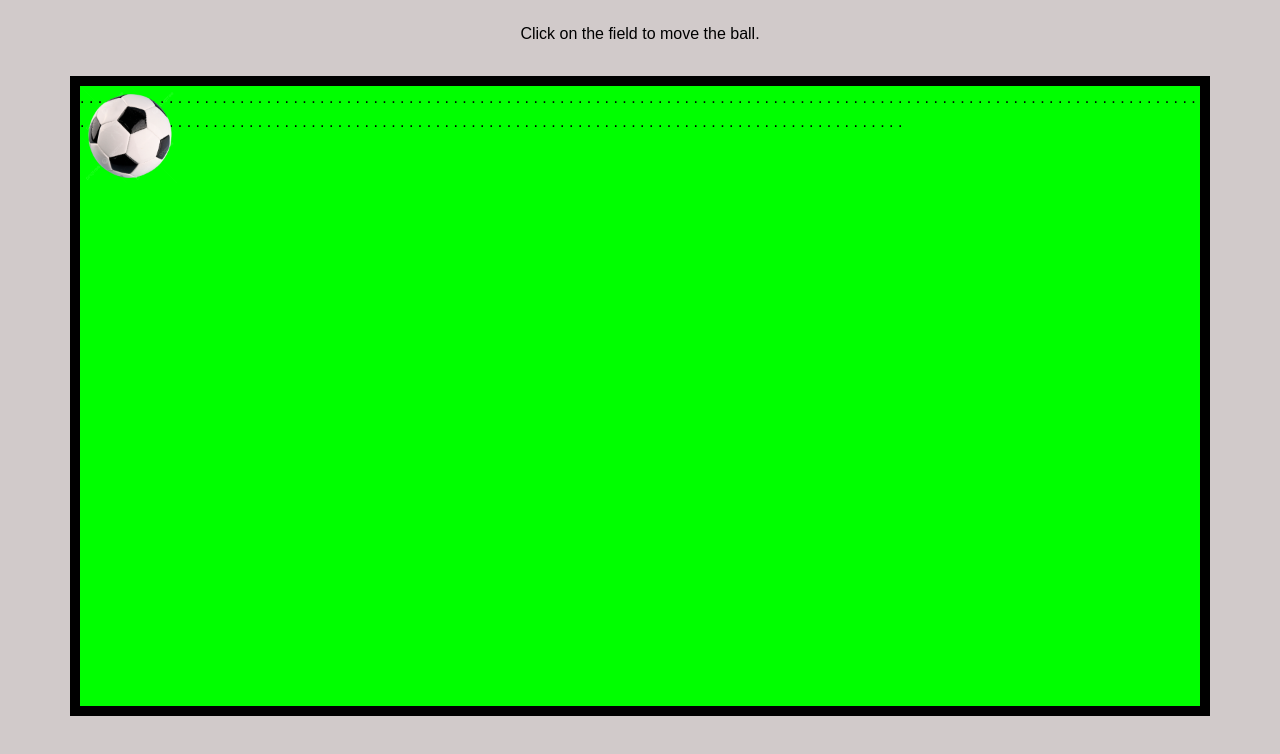
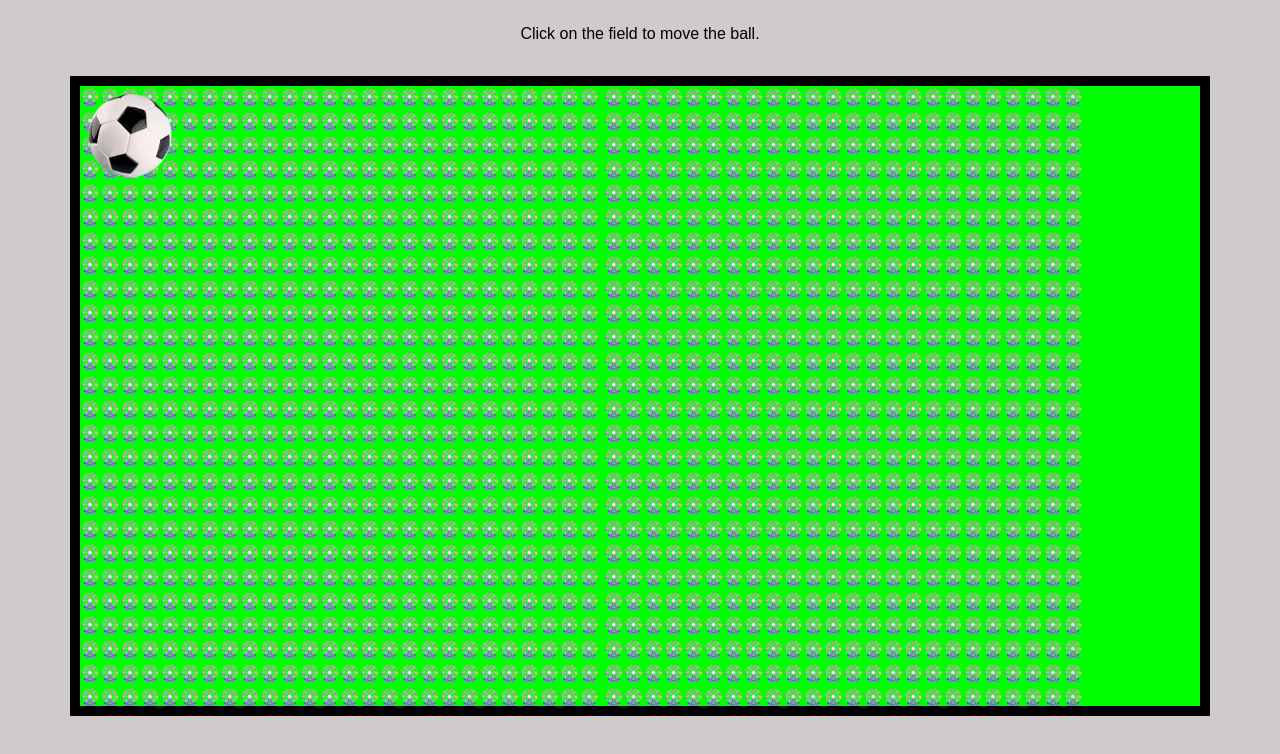
Before and after one commit to ElenaWebDev984/Game_with_Ball, a plain HTML site: page index.html in a window 1280 px wide. Shown: the part 62-816 px from the top of the page. Drawn offline with Linux system fonts and the light colour scheme.

Commit message:
fin project

```diff
--- a/index.html
+++ b/index.html
@@ -11,9 +11,68 @@
 		<h1>Game with Ball</h1>
 		<p>Click on the field to move the ball.</p>
 		<div id="field">
-			<img src="./assets/images/soccer_ball.jpg" alt="soccer ball" id="ball">. . . . . . . . . . . . . . . . . . . . . . . . . . . . . . . . . . . . . . . . . . . . . . . . . . . . . . . . . . . . . . . . . . . . . . . . . . . . . . . . . . . . . . . . . . . . . . . . .
-			. . . . . . . . . . . . . . . . . . . . . . . . . . . . . . . . . . . . . . . . . . . . . . . . . . . . . . . . . . . . . . . . . . . . . . . . . . . . . . . . . . . . . . . . . . . . . . . . . . . . . . . . . . . . . . . . . . . . . . . . . .
+			<img src="./assets/images/soccer_ball.jpg" alt="soccer ball" id="ball">
+			🎡🎡🎡🎡🎡🎡🎡🎡🎡🎡🎡🎡🎡🎡🎡🎡🎡🎡🎡🎡🎡🎡🎡🎡🎡🎡
+			🎡🎡🎡🎡🎡🎡🎡🎡🎡🎡🎡🎡🎡🎡🎡🎡🎡🎡🎡🎡🎡🎡🎡🎡<br>
+			🎡🎡🎡🎡🎡🎡🎡🎡🎡🎡🎡🎡🎡🎡🎡🎡🎡🎡🎡🎡🎡🎡🎡🎡🎡🎡
+			🎡🎡🎡🎡🎡🎡🎡🎡🎡🎡🎡🎡🎡🎡🎡🎡🎡🎡🎡🎡🎡🎡🎡🎡<br>
+			🎡🎡🎡🎡🎡🎡🎡🎡🎡🎡🎡🎡🎡🎡🎡🎡🎡🎡🎡🎡🎡🎡🎡🎡🎡🎡
+			🎡🎡🎡🎡🎡🎡🎡🎡🎡🎡🎡🎡🎡🎡🎡🎡🎡🎡🎡🎡🎡🎡🎡🎡<br>
+			🎡🎡🎡🎡🎡🎡🎡🎡🎡🎡🎡🎡🎡🎡🎡🎡🎡🎡🎡🎡🎡🎡🎡🎡🎡🎡
+			🎡🎡🎡🎡🎡🎡🎡🎡🎡🎡🎡🎡🎡🎡🎡🎡🎡🎡🎡🎡🎡🎡🎡🎡<br>
+			🎡🎡🎡🎡🎡🎡🎡🎡🎡🎡🎡🎡🎡🎡🎡🎡🎡🎡🎡🎡🎡🎡🎡🎡🎡🎡
+			🎡🎡🎡🎡🎡🎡🎡🎡🎡🎡🎡🎡🎡🎡🎡🎡🎡🎡🎡🎡🎡🎡🎡🎡<br>
+			🎡🎡🎡🎡🎡🎡🎡🎡🎡🎡🎡🎡🎡🎡🎡🎡🎡🎡🎡🎡🎡🎡🎡🎡🎡🎡
+			🎡🎡🎡🎡🎡🎡🎡🎡🎡🎡🎡🎡🎡🎡🎡🎡🎡🎡🎡🎡🎡🎡🎡🎡<br>
+			🎡🎡🎡🎡🎡🎡🎡🎡🎡🎡🎡🎡🎡🎡🎡🎡🎡🎡🎡🎡🎡🎡🎡🎡🎡🎡
+			🎡🎡🎡🎡🎡🎡🎡🎡🎡🎡🎡🎡🎡🎡🎡🎡🎡🎡🎡🎡🎡🎡🎡🎡<br>
+			🎡🎡🎡🎡🎡🎡🎡🎡🎡🎡🎡🎡🎡🎡🎡🎡🎡🎡🎡🎡🎡🎡🎡🎡🎡🎡
+			🎡🎡🎡🎡🎡🎡🎡🎡🎡🎡🎡🎡🎡🎡🎡🎡🎡🎡🎡🎡🎡🎡🎡🎡<br>
+			🎡🎡🎡🎡🎡🎡🎡🎡🎡🎡🎡🎡🎡🎡🎡🎡🎡🎡🎡🎡🎡🎡🎡🎡🎡🎡
+			🎡🎡🎡🎡🎡🎡🎡🎡🎡🎡🎡🎡🎡🎡🎡🎡🎡🎡🎡🎡🎡🎡🎡🎡<br>
+			🎡🎡🎡🎡🎡🎡🎡🎡🎡🎡🎡🎡🎡🎡🎡🎡🎡🎡🎡🎡🎡🎡🎡🎡🎡🎡
+			🎡🎡🎡🎡🎡🎡🎡🎡🎡🎡🎡🎡🎡🎡🎡🎡🎡🎡🎡🎡🎡🎡🎡🎡<br>
+			🎡🎡🎡🎡🎡🎡🎡🎡🎡🎡🎡🎡🎡🎡🎡🎡🎡🎡🎡🎡🎡🎡🎡🎡🎡🎡
+			🎡🎡🎡🎡🎡🎡🎡🎡🎡🎡🎡🎡🎡🎡🎡🎡🎡🎡🎡🎡🎡🎡🎡🎡<br>
+			🎡🎡🎡🎡🎡🎡🎡🎡🎡🎡🎡🎡🎡🎡🎡🎡🎡🎡🎡🎡🎡🎡🎡🎡🎡🎡
+			🎡🎡🎡🎡🎡🎡🎡🎡🎡🎡🎡🎡🎡🎡🎡🎡🎡🎡🎡🎡🎡🎡🎡🎡<br>
+			🎡🎡🎡🎡🎡🎡🎡🎡🎡🎡🎡🎡🎡🎡🎡🎡🎡🎡🎡🎡🎡🎡🎡🎡🎡🎡
+			🎡🎡🎡🎡🎡🎡🎡🎡🎡🎡🎡🎡🎡🎡🎡🎡🎡🎡🎡🎡🎡🎡🎡🎡<br>
+			🎡🎡🎡🎡🎡🎡🎡🎡🎡🎡🎡🎡🎡🎡🎡🎡🎡🎡🎡🎡🎡🎡🎡🎡🎡🎡
+			🎡🎡🎡🎡🎡🎡🎡🎡🎡🎡🎡🎡🎡🎡🎡🎡🎡🎡🎡🎡🎡🎡🎡🎡<br>
+			🎡🎡🎡🎡🎡🎡🎡🎡🎡🎡🎡🎡🎡🎡🎡🎡🎡🎡🎡🎡🎡🎡🎡🎡🎡🎡
+			🎡🎡🎡🎡🎡🎡🎡🎡🎡🎡🎡🎡🎡🎡🎡🎡🎡🎡🎡🎡🎡🎡🎡🎡<br>
+			🎡🎡🎡🎡🎡🎡🎡🎡🎡🎡🎡🎡🎡🎡🎡🎡🎡🎡🎡🎡🎡🎡🎡🎡🎡🎡
+			🎡🎡🎡🎡🎡🎡🎡🎡🎡🎡🎡🎡🎡🎡🎡🎡🎡🎡🎡🎡🎡🎡🎡🎡<br>
+			🎡🎡🎡🎡🎡🎡🎡🎡🎡🎡🎡🎡🎡🎡🎡🎡🎡🎡🎡🎡🎡🎡🎡🎡🎡🎡
+			🎡🎡🎡🎡🎡🎡🎡🎡🎡🎡🎡🎡🎡🎡🎡🎡🎡🎡🎡🎡🎡🎡🎡🎡<br>
+			🎡🎡🎡🎡🎡🎡🎡🎡🎡🎡🎡🎡🎡🎡🎡🎡🎡🎡🎡🎡🎡🎡🎡🎡🎡🎡
+			🎡🎡🎡🎡🎡🎡🎡🎡🎡🎡🎡🎡🎡🎡🎡🎡🎡🎡🎡🎡🎡🎡🎡🎡<br>
+			🎡🎡🎡🎡🎡🎡🎡🎡🎡🎡🎡🎡🎡🎡🎡🎡🎡🎡🎡🎡🎡🎡🎡🎡🎡🎡
+			🎡🎡🎡🎡🎡🎡🎡🎡🎡🎡🎡🎡🎡🎡🎡🎡🎡🎡🎡🎡🎡🎡🎡🎡<br>
+			🎡🎡🎡🎡🎡🎡🎡🎡🎡🎡🎡🎡🎡🎡🎡🎡🎡🎡🎡🎡🎡🎡🎡🎡🎡🎡
+			🎡🎡🎡🎡🎡🎡🎡🎡🎡🎡🎡🎡🎡🎡🎡🎡🎡🎡🎡🎡🎡🎡🎡🎡<br>
+			🎡🎡🎡🎡🎡🎡🎡🎡🎡🎡🎡🎡🎡🎡🎡🎡🎡🎡🎡🎡🎡🎡🎡🎡🎡🎡
+			🎡🎡🎡🎡🎡🎡🎡🎡🎡🎡🎡🎡🎡🎡🎡🎡🎡🎡🎡🎡🎡🎡🎡🎡<br>
+			🎡🎡🎡🎡🎡🎡🎡🎡🎡🎡🎡🎡🎡🎡🎡🎡🎡🎡🎡🎡🎡🎡🎡🎡🎡🎡
+			🎡🎡🎡🎡🎡🎡🎡🎡🎡🎡🎡🎡🎡🎡🎡🎡🎡🎡🎡🎡🎡🎡🎡🎡<br>
+			🎡🎡🎡🎡🎡🎡🎡🎡🎡🎡🎡🎡🎡🎡🎡🎡🎡🎡🎡🎡🎡🎡🎡🎡🎡🎡
+			🎡🎡🎡🎡🎡🎡🎡🎡🎡🎡🎡🎡🎡🎡🎡🎡🎡🎡🎡🎡🎡🎡🎡🎡<br>
+			🎡🎡🎡🎡🎡🎡🎡🎡🎡🎡🎡🎡🎡🎡🎡🎡🎡🎡🎡🎡🎡🎡🎡🎡🎡🎡
+			🎡🎡🎡🎡🎡🎡🎡🎡🎡🎡🎡🎡🎡🎡🎡🎡🎡🎡🎡🎡🎡🎡🎡🎡<br>
+			🎡🎡🎡🎡🎡🎡🎡🎡🎡🎡🎡🎡🎡🎡🎡🎡🎡🎡🎡🎡🎡🎡🎡🎡🎡🎡
+			🎡🎡🎡🎡🎡🎡🎡🎡🎡🎡🎡🎡🎡🎡🎡🎡🎡🎡🎡🎡🎡🎡🎡🎡<br>
+			🎡🎡🎡🎡🎡🎡🎡🎡🎡🎡🎡🎡🎡🎡🎡🎡🎡🎡🎡🎡🎡🎡🎡🎡🎡🎡
+			🎡🎡🎡🎡🎡🎡🎡🎡🎡🎡🎡🎡🎡🎡🎡🎡🎡🎡🎡🎡🎡🎡🎡🎡<br>
+			🎡🎡🎡🎡🎡🎡🎡🎡🎡🎡🎡🎡🎡🎡🎡🎡🎡🎡🎡🎡🎡🎡🎡🎡🎡🎡
+			🎡🎡🎡🎡🎡🎡🎡🎡🎡🎡🎡🎡🎡🎡🎡🎡🎡🎡🎡🎡🎡🎡🎡🎡<br>
+			🎡🎡🎡🎡🎡🎡🎡🎡🎡🎡🎡🎡🎡🎡🎡🎡🎡🎡🎡🎡🎡🎡🎡🎡🎡🎡
+			🎡🎡🎡🎡🎡🎡🎡🎡🎡🎡🎡🎡🎡🎡🎡🎡🎡🎡🎡🎡🎡🎡🎡🎡<br>
+			🎡🎡🎡🎡🎡🎡🎡🎡🎡🎡🎡🎡🎡🎡🎡🎡🎡🎡🎡🎡🎡🎡🎡🎡🎡🎡
+			🎡🎡🎡🎡🎡🎡🎡🎡🎡🎡🎡🎡🎡🎡🎡🎡🎡🎡🎡🎡🎡🎡🎡🎡<br>
 		</div>
 	</div>
+
+	<script src="main.js"></script>
 </body>
 </html>
--- a/main.js
+++ b/main.js
@@ -0,0 +1,31 @@
+field.onclick = function(event) {
+
+	// координаты поля относительно окна браузера
+	let fieldCoords = this.getBoundingClientRect();
+
+	// мяч имеет абсолютное позиционирование (position:absolute), поле - относительное (position:relative)
+	// таким образом, координаты мяча рассчитываются относительно внутреннего, верхнего левого угла поля
+	let ballCoords = {
+	  top: event.clientY - fieldCoords.top - field.clientTop - ball.clientHeight / 2,
+	  left: event.clientX - fieldCoords.left - field.clientLeft - ball.clientWidth / 2
+	};
+
+	// запрещаем пересекать верхнюю границу поля
+	if (ballCoords.top < 0) ballCoords.top = 0;
+
+	// запрещаем пересекать левую границу поля
+	if (ballCoords.left < 0) ballCoords.left = 0;
+
+	// запрещаем пересекать правую границу поля
+	if (ballCoords.left + ball.clientWidth > field.clientWidth) {
+	  ballCoords.left = field.clientWidth - ball.clientWidth;
+	}
+
+	// запрещаем пересекать нижнюю границу поля
+	if (ballCoords.top + ball.clientHeight > field.clientHeight) {
+	  ballCoords.top = field.clientHeight - ball.clientHeight;
+	}
+
+	ball.style.left = ballCoords.left + 'px';
+	ball.style.top = ballCoords.top + 'px';
+  }
```
